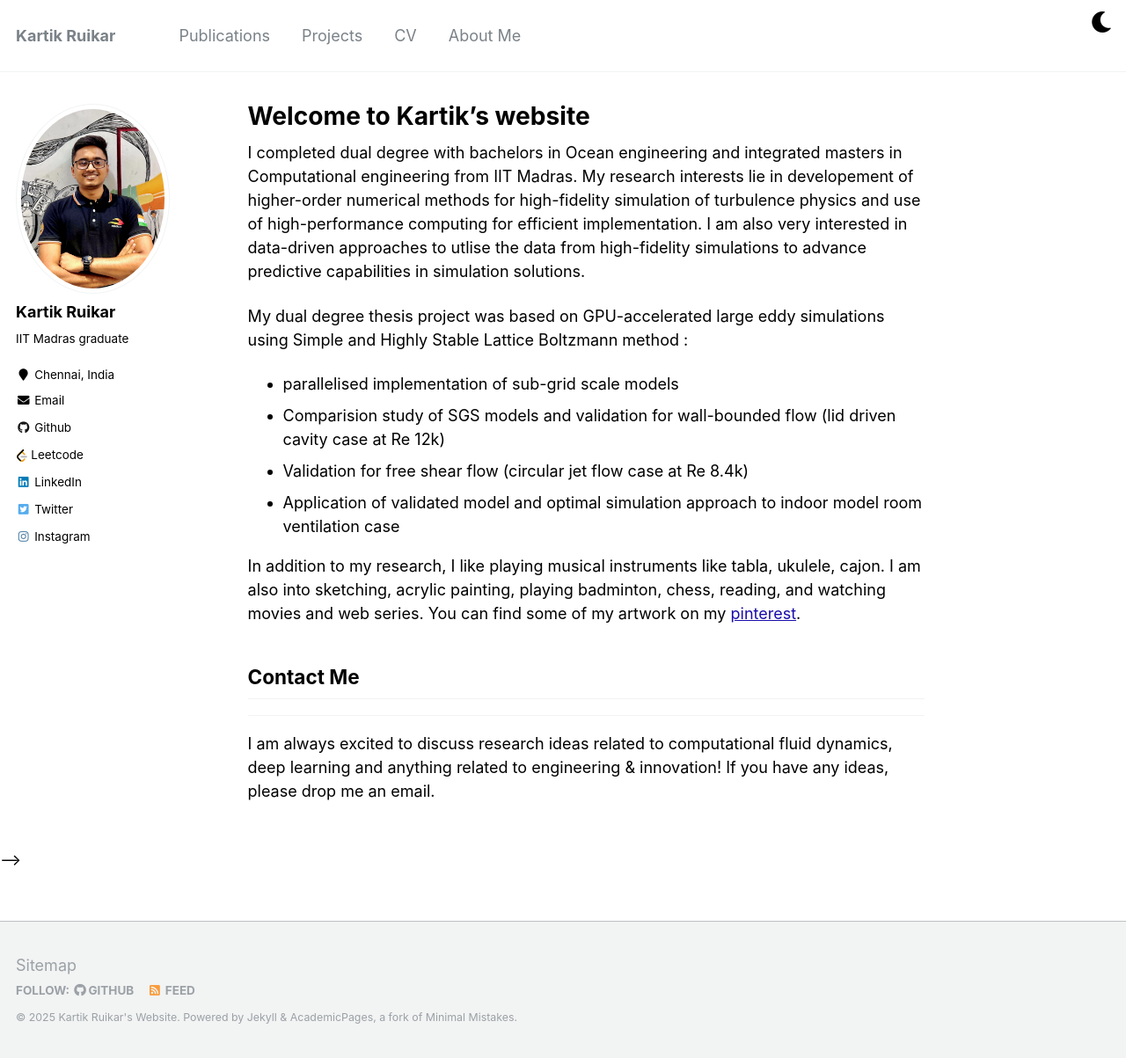
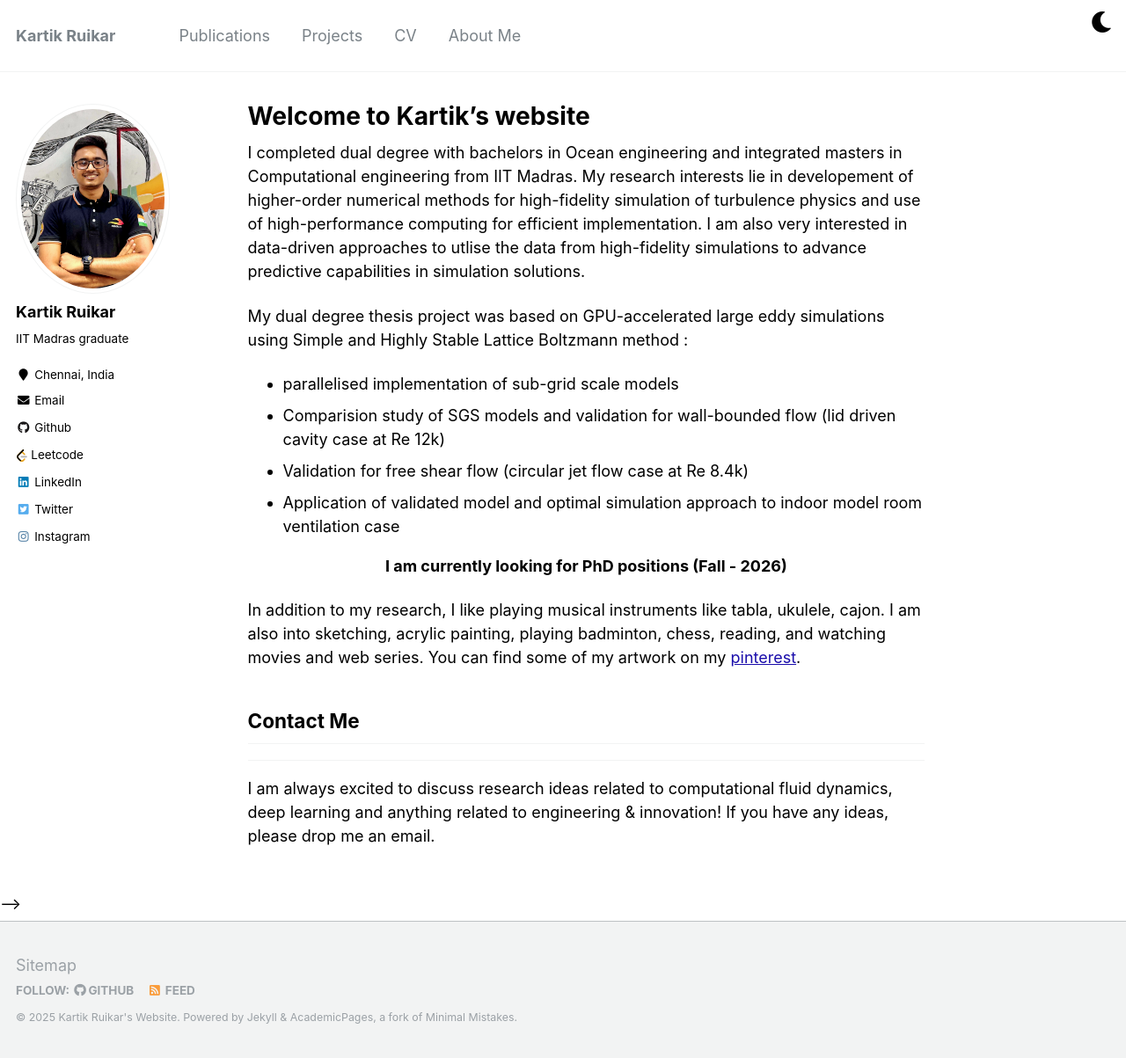
Before and after one commit to Kartik2605/Kartik2605.github.io, a Jekyll site: the page built from _pages/about.md, in a window 1280 px wide and 1203 px high. Shown: the whole window at 88% size. Built offline with Jekyll 4.4.1, drawn with Linux system fonts in a browser that asks for light colours.

Commit message:
adding looking for phd position for now while applying for jobs

```diff
--- a/_pages/about.md
+++ b/_pages/about.md
@@ -18,9 +18,9 @@ My dual degree thesis project was based on GPU-accelerated large eddy simulation
 - Validation for free shear flow (circular jet flow case at Re 8.4k)
 - Application of validated model and optimal simulation approach to indoor model room ventilation case
 
-<!-- <p style="text-align: center; font-weight: bold;">
+<p style="text-align: center; font-weight: bold;">
   I am currently looking for PhD positions (Fall - 2026)
-</p> -->
+</p>
 
 In addition to my research, I like playing musical instruments like tabla, ukulele, cajon. I am also into sketching, acrylic painting, playing badminton, chess, reading, and watching movies and web series. You can find some of my artwork on my [pinterest](https://pin.it/2c8Ym5D8z).
 
```
